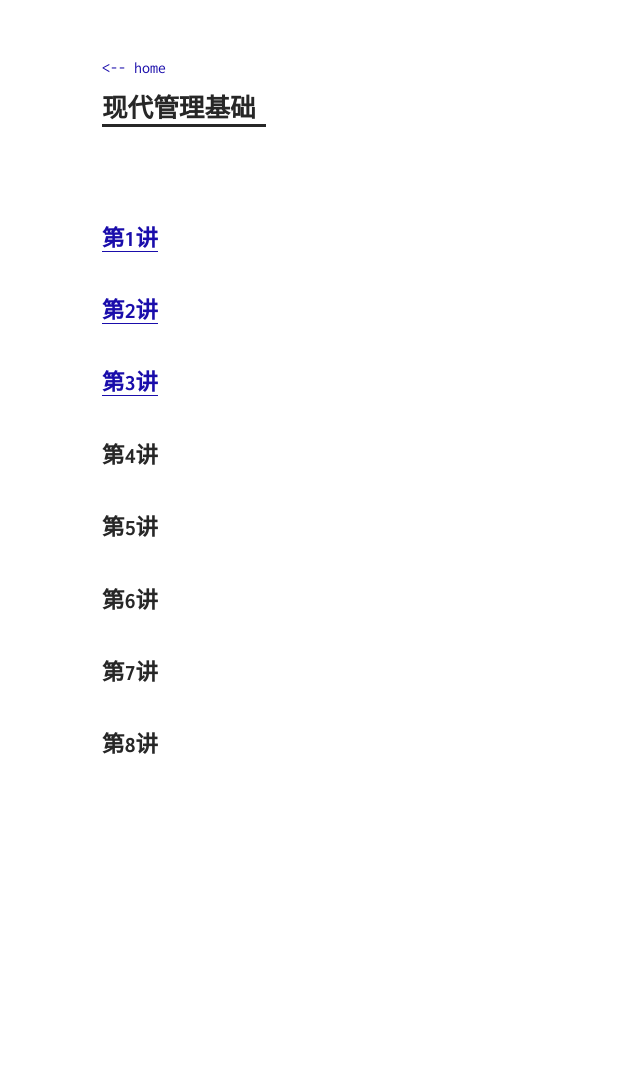
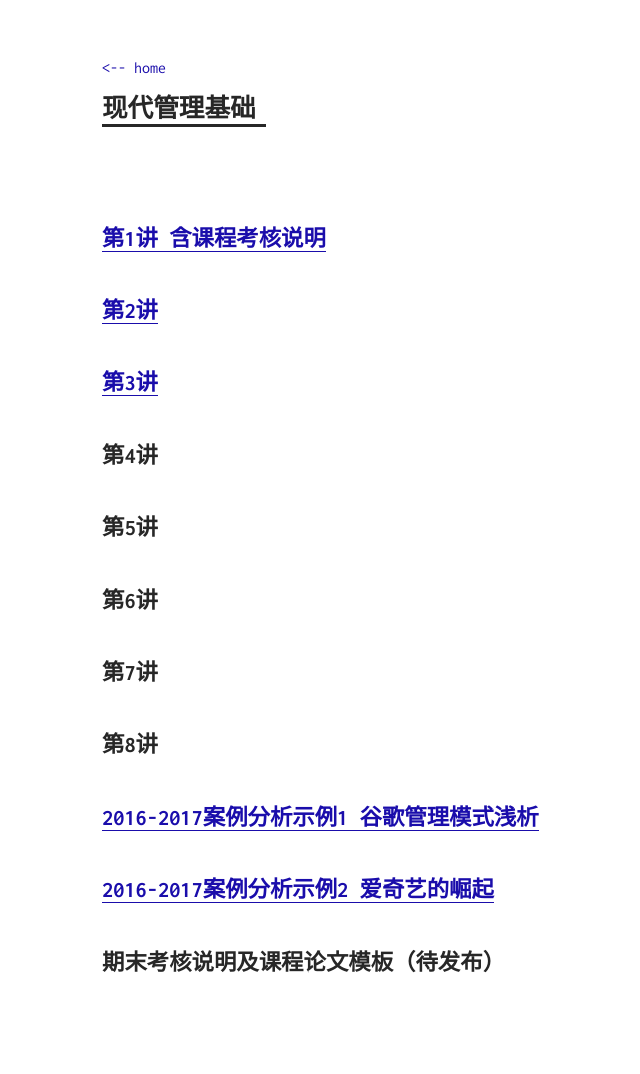
Before and after one commit to sherylman/sherylman.github.com, a Jekyll site: the page built from manage/index.md, in a window 1280 px wide. Shown: the whole page, without its empty margins (238-878 px from the left). Built offline with Jekyll 4.4.1, drawn with Linux system fonts in a browser that asks for light colours; before the commit the page ends 900 px from its top, so only the background shows below that.

Commit message:
Update index.md

```diff
--- a/manage/index.md
+++ b/manage/index.md
@@ -3,7 +3,7 @@ layout: post
 title: 现代管理基础
 ---
 
-# [第1讲](https://github.com/sherylman/sherylman.github.com/raw/master/manage/%E7%AC%AC1%E8%AE%B2%20%E5%AF%BC%E8%AE%BA.pdf)
+# [第1讲 含课程考核说明](https://github.com/sherylman/sherylman.github.com/raw/master/manage/%E7%AC%AC1%E8%AE%B2%20%E5%AF%BC%E8%AE%BA.pdf)
 
 # [第2讲](https://github.com/sherylman/sherylman.github.com/raw/master/manage/%E7%AC%AC2%E8%AE%B2%20%E7%AE%A1%E7%90%86%E8%80%85.pdf)
 
@@ -18,3 +18,9 @@ title: 现代管理基础
 # 第7讲
 
 # 第8讲
+
+# [2016-2017案例分析示例1 谷歌管理模式浅析](https://github.com/sherylman/sherylman.github.com/raw/master/manage/2016-2017%E6%A1%88%E4%BE%8B%E5%88%86%E6%9E%90%E7%A4%BA%E4%BE%8B1%20%E8%B0%B7%E6%AD%8C%E7%AE%A1%E7%90%86%E6%A8%A1%E5%BC%8F%E6%B5%85%E6%9E%90.pdf)
+
+# [2016-2017案例分析示例2 爱奇艺的崛起](https://github.com/sherylman/sherylman.github.com/raw/master/manage/2016-2017%E6%A1%88%E4%BE%8B%E5%88%86%E6%9E%90%E7%A4%BA%E4%BE%8B2%20%E7%88%B1%E5%A5%87%E8%89%BA%E7%9A%84%E5%B4%9B%E8%B5%B7.pdf)
+
+# 期末考核说明及课程论文模板（待发布）
```
